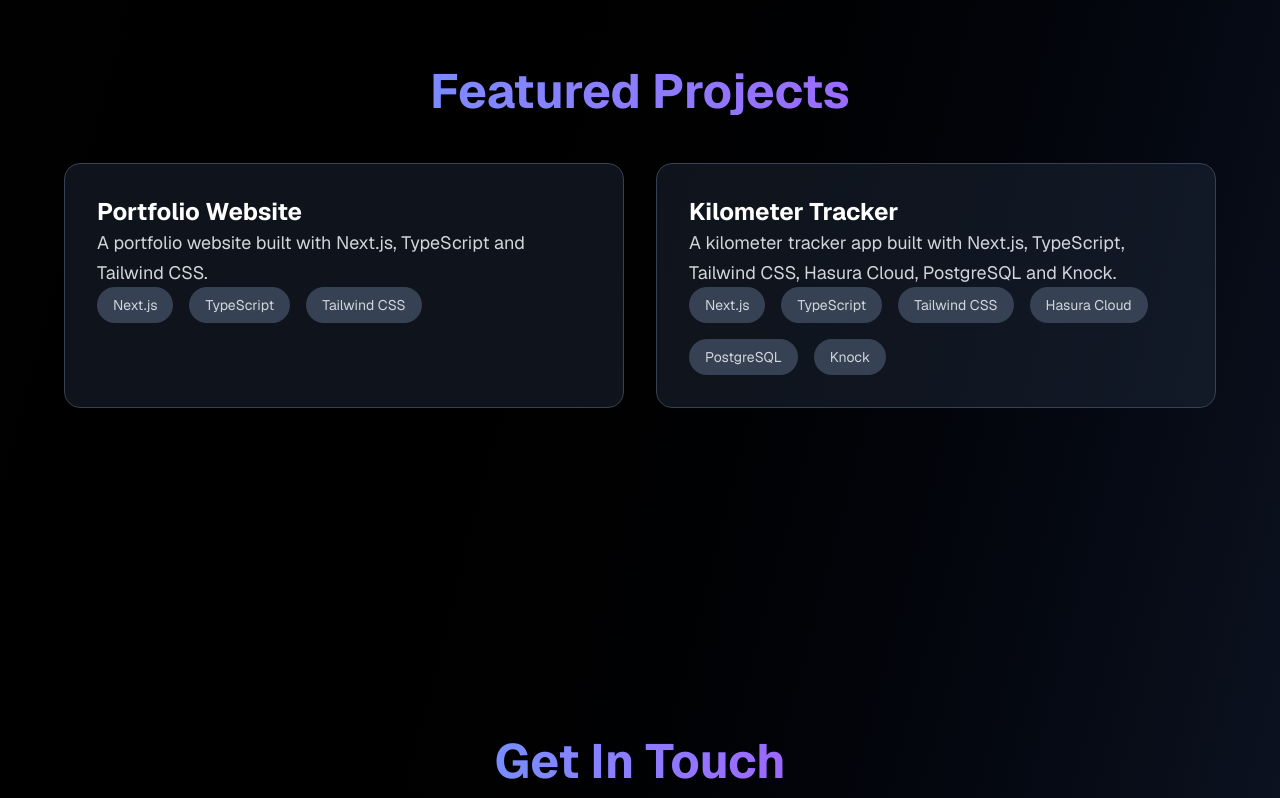
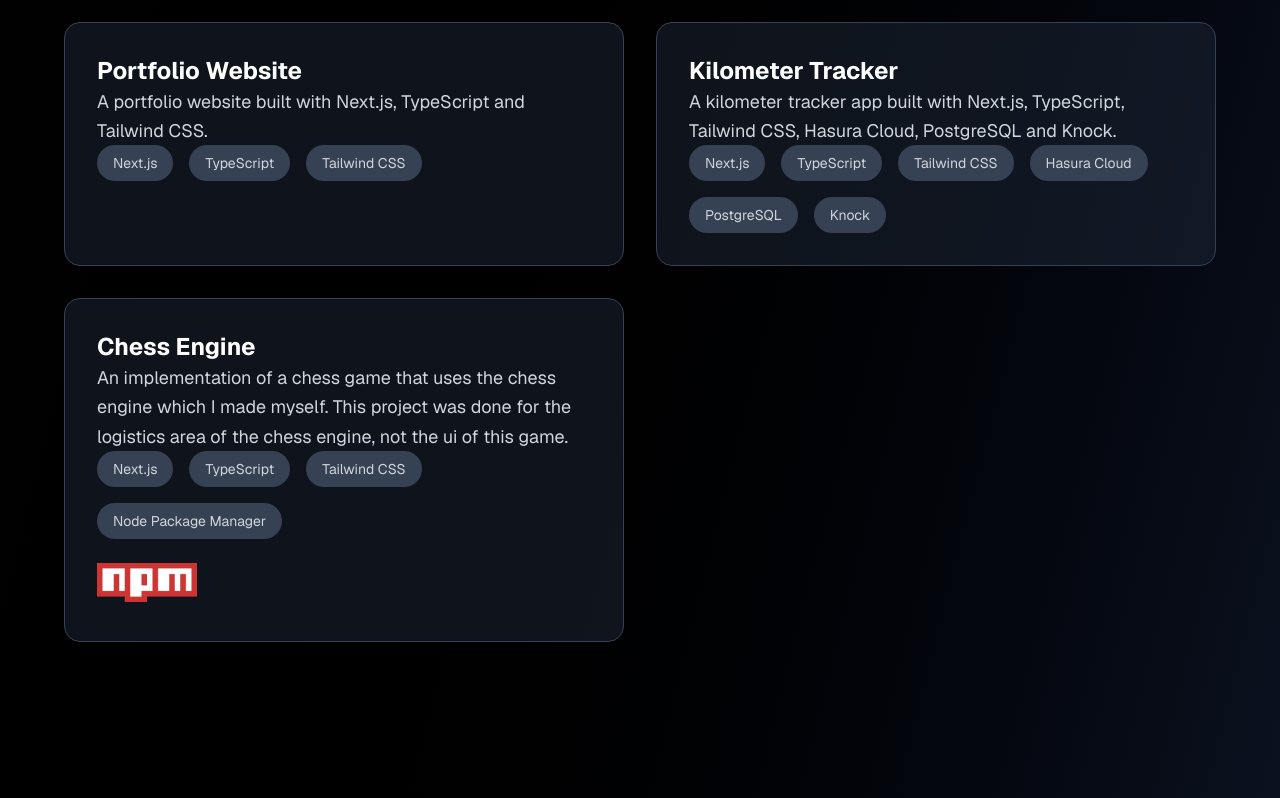
Before and after one commit to Sandervg03/Portfolio, a Next.js app in the folder portfolio/: page / in a window 1280 px wide. Shown: the part 3524-4322 px from the top of the page. Built offline with nearby package versions, Linux system fonts and the light colour scheme.

Commit message:
Feat/Add Chess engine and NPM button

```diff
--- a/portfolio/app/page.tsx
+++ b/portfolio/app/page.tsx
@@ -2,6 +2,7 @@
 
 import { useState, useEffect } from "react";
 import { Spacer } from "./components/spacer";
+import Image from "next/image";
 
 export default function Home() {
   const [activeSection, setActiveSection] = useState("home");
@@ -588,6 +589,20 @@
                 link: "https://kmtracker.goch.dev/",
                 newTab: true,
               },
+              {
+                title: "Chess Engine",
+                description:
+                  "An implementation of a chess game that uses the chess engine which I made myself. This project was done for the logistics area of the chess engine, not the ui of this game.",
+                tech: [
+                  "Next.js",
+                  "TypeScript",
+                  "Tailwind CSS",
+                  "Node Package Manager",
+                ],
+                link: "https://chess.goch.dev/",
+                newTab: true,
+                npmLink: "https://www.npmjs.com/package/ts-chess-engine",
+              },
             ].map((project, idx) => (
               <div
                 key={idx}
@@ -621,6 +636,27 @@
                     </span>
                   ))}
                 </div>
+
+                {project.npmLink && (
+                  <>
+                    <Spacer height={6} />
+                    <div
+                      onClick={(e) => {
+                        e.stopPropagation(); // ✅ stop parent click
+                        window.open(project.npmLink, "_blank"); // use project.npmLink
+                      }}
+                      className="inline-block cursor-pointer"
+                    >
+                      <Image
+                        src="/Npm-logo.svg.png"
+                        alt="NPM Logo"
+                        width={100} // adjust size
+                        height={100}
+                        unoptimized // optional if not using next/image optimization
+                      />
+                    </div>
+                  </>
+                )}
               </div>
             ))}
           </div>
```
Also changed, not shown: portfolio/public/Npm-logo.svg.png (added).
